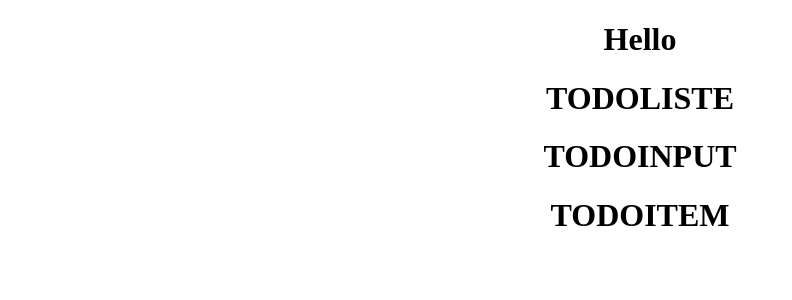
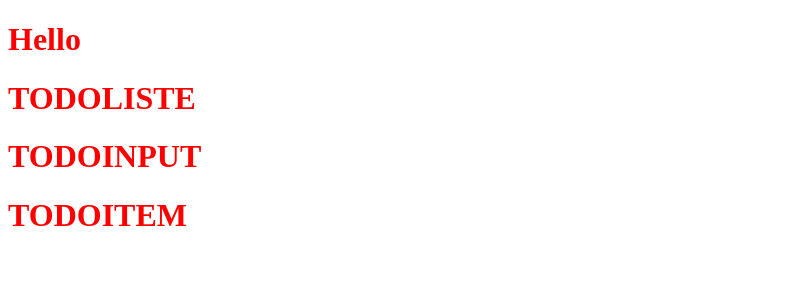
Before and after one commit to Flexxbo/todoliste, a React (Create React App) app: page / in a window 1280 px wide. Shown: the top 300 px of the page, without its empty margins (0-792 px from the left). Built offline with nearby package versions, Linux system fonts and the light colour scheme.

Commit message:
added sass

```diff
--- a/package.json
+++ b/package.json
@@ -6,6 +6,7 @@
     "@testing-library/jest-dom": "^5.11.6",
     "@testing-library/react": "^11.2.2",
     "@testing-library/user-event": "^12.2.2",
+    "node-sass": "^4.14.1",
     "react": "^17.0.1",
     "react-dom": "^17.0.1",
     "react-scripts": "4.0.1",
--- a/src/App.js
+++ b/src/App.js
@@ -1,4 +1,4 @@
-import "./App.css";
+//import "./App.css";
 import Todoliste from "./components/TodoListe";
 import Todoinput from "./components/TodoInput";
 
--- a/src/index.js
+++ b/src/index.js
@@ -2,6 +2,8 @@ import React from "react";
 import ReactDOM from "react-dom";
 import App from "./App";
 import reportWebVitals from "./reportWebVitals";
+
+import "./mysass.scss";
 
 ReactDOM.render(
   <React.StrictMode>
--- /dev/null
+++ b/src/mysass.scss
@@ -0,0 +1,5 @@
+$myColor: red;
+
+h1 {
+  color: $myColor;
+}
```
Also changed, not shown: 1 other file (tests, documents, lock files or other folders).
